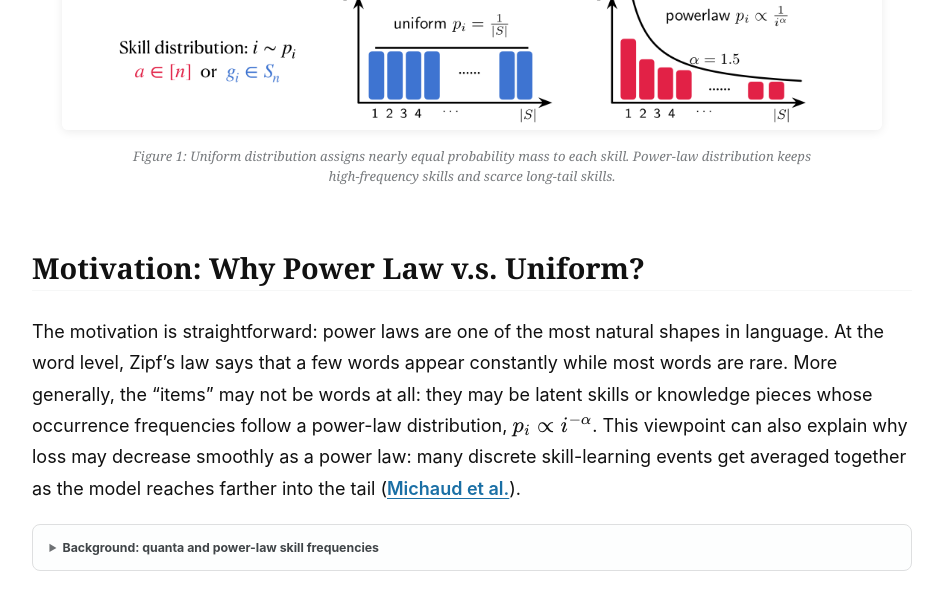
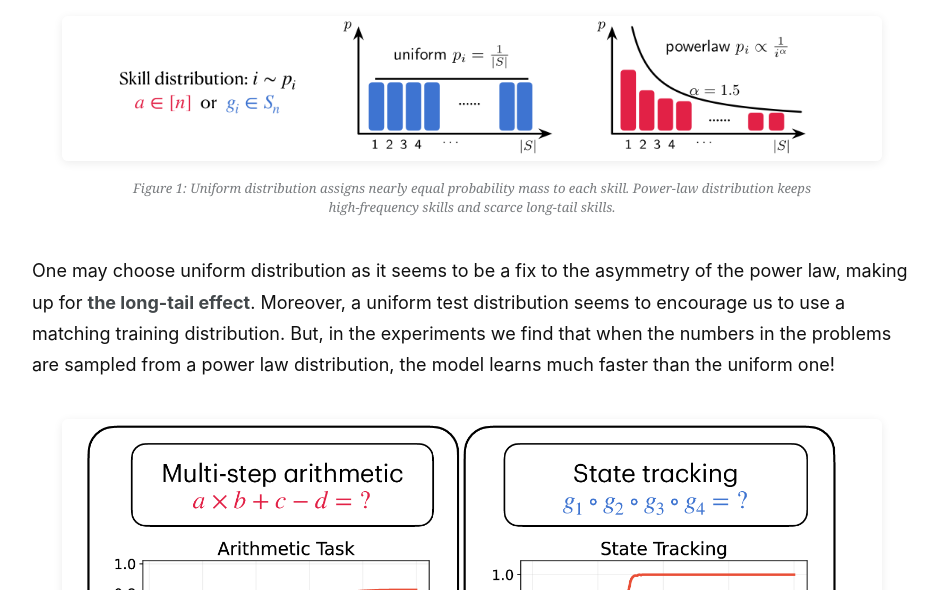
Before and after one commit to zixuan-wang-dlt/zixuan-wang-dlt.github.io, a Jekyll site: the page built from _posts/2026-06-23-power-law-compositional-reasoning.md, in a window 1280 px wide and 1400 px high, scrolled down 826 px, cut to the strip 0-590 px from the top of the window. Shown: the whole strip, without its empty margins (168-1111 px from the left). Built offline with Jekyll 4.4.1, drawn with Linux system fonts in a browser that asks for light colours; some web fonts are replaced; formulas are drawn with MathJax 3; comment, search, counter and statistics services are not loaded; some of the changed text lies outside the part shown.

Commit message:
Add power-law main result figure

```diff
--- a/_posts/2026-06-23-power-law-compositional-reasoning.md
+++ b/_posts/2026-06-23-power-law-compositional-reasoning.md
@@ -27,26 +27,38 @@
 
 ## How to make LLM learn to reason efficiently?
 
-Suppose you are asked to train an LLM to solve reasoning tasks (e.g. grade school math problems) with as few tokens as possible. How will you design your training distribution?
+Suppose you are asked to train an LLM to solve multi-step arithmetic (e.g. $a+b\times c -d\div e=?$) with as few training steps as possible. How should you design your training distribution, given a uniform test distribution?
 
-Let's say you are only allowed to change the distribution of the **numbers**, which is the most basic "knowledge" of the arithmetic. One option is the standard uniform distribution, sampling every number with roughly equal probability. Another option is an asymmetric power-law distribution. Then which one will you choose?
+Let's say you are only allowed to change the training distribution of the **numbers**, which is the most basic "knowledge" of the arithmetic. One option is the standard uniform distribution, sampling every number with roughly equal probability. Another option is an asymmetric power-law distribution. Then which one will you choose?
 
 <figure class="powerlaw-figure powerlaw-figure--wide">
   <a href="/images/blog/power-law/distribution-comparison.pdf">
     <img src="/images/blog/power-law/distribution-comparison.png" alt="Uniform and power-law skill distributions">
   </a>
-  <figcaption>Figure 1: Uniform distribution assigns nearly equal probability mass to each skill. Power-law distribution keeps high-frequency skills and scarce long-tail skills. </figcaption>
+  <figcaption>Figure 1: Uniform distribution assigns nearly equal probability mass to each skill. Power-law distribution keeps high-frequency skills and scarce long-tail skills.</figcaption>
 </figure>
 
+One may choose uniform distribution as it seems to be a fix to the asymmetry of the power law, making up for **the long-tail effect**. Moreover, a uniform test distribution seems to encourage us to use a matching training distribution. But, in the experiments we find that when the numbers in the problems are sampled from a power law distribution, the model learns much faster than the uniform one!
 
-## Motivation: Why Power Law v.s. Uniform?
+<figure class="powerlaw-figure powerlaw-figure--wide">
+  <a href="/images/blog/power-law/main-figure-bottom.pdf">
+    <img src="/images/blog/power-law/main-figure-bottom.png" alt="Power-law distribution trains faster than uniform distribution on multi-step arithmetic and state tracking">
+  </a>
+  <figcaption>Figure 2: In compositional tasks, the long-tail intuition flips. Even when evaluation is uniform, power-law training learns faster than uniform training on multi-step arithmetic and state tracking.</figcaption>
+</figure>
 
-The motivation is straightforward: power laws are one of the most natural shapes in language. At the word level, Zipf's law says that a few words appear constantly while most words are rare. More generally, the "items" may not be words at all: they may be latent skills or knowledge pieces whose occurrence frequencies follow a power-law distribution, $p_i\propto i^{-\alpha}$. This viewpoint can also explain why loss may decrease smoothly as a power law: many discrete skill-learning events get averaged together as the model reaches farther into the tail ([Michaud et al.](https://arxiv.org/abs/2303.13506)).
+We further conducted experiments on several multi-step reasoning tasks, such as famous *state tracking*, synthetic natural language multi-hop QA and synthetic grade school math (GSM) problems. To our surprise, *Power law consistently wins!*
+
+Why does power law help reason so much? In this post, we will first *rethink the intuition* behind the data distribution choices depending on the task category, and then **build a theoretical framework** to explain this counterintuitive phenomenon. Finally, we will show *mechanistic evidence* supporting our theoretical prediction in various settings.
+
+## Why power law v.s. uniform? Why does uniform feel right?
+
+First, why we consider *power law distribution* as the competitor of uniform? The motivation is straightforward: power laws are one of the most natural shapes in language. At the word level, Zipf's law says that a few words appear constantly while most words are rare. More generally, the "items" may not be words at all: they may be latent skills or knowledge pieces whose occurrence frequencies follow a power-law distribution, $p_i\propto i^{-\alpha}$. This viewpoint can also explain why loss may decrease smoothly as a power law: many discrete skill-learning events get averaged together as the model reaches farther into the tail ([Michaud et al.](https://arxiv.org/abs/2303.13506)).
 
 <details class="powerlaw-details" markdown="1">
 <summary>Background: quanta and power-law skill frequencies</summary>
 
-One useful support to this concrete viewpoint is the quanta hypothesis from [Michaud et al.](https://arxiv.org/abs/2303.13506), later discussed in Michaud's [quanta essay](https://ericjmichaud.com/quanta/). Imagine pretraining as learning many discrete modules, or quanta. A quantum might retrieve a piece of knowledge, implement a small algorithm, or support a narrow capability. It matters only on the tokens where it improves prediction, so each quantum has a "use frequency." If these use frequencies are power-law distributed, then smooth neural scaling can arise from many discrete learning events being averaged together: as we scale data, parameters, or training time, the model reaches farther into the tail of useful quanta.
+One useful way to make this viewpoint concrete is the quanta hypothesis from [Michaud et al.](https://arxiv.org/abs/2303.13506), later discussed in Michaud's [quanta essay](https://ericjmichaud.com/quanta/). Imagine pretraining as learning many discrete modules, or quanta. A quantum might retrieve a piece of knowledge, implement a small algorithm, or support a narrow capability. It matters only on the tokens where it improves prediction, so each quantum has a "use frequency." If these use frequencies are power-law distributed, then smooth neural scaling can arise from many discrete learning events being averaged together: as we scale data, parameters, or training time, the model reaches farther into the tail of useful quanta.
 
 <blockquote class="powerlaw-pullquote">
   <p>The "use frequencies" of the quanta naturally follow a power law.</p>
@@ -64,14 +76,12 @@
       <img src="https://ericjmichaud.com/quanta/assets/quanta-sequence.png" alt="Eric Michaud's quanta sequence power-law schematic">
     </a>
   </div>
-  <figcaption>Figure 2: Individual skills can appear as sharp learning transitions but forming a smooth pre-training loss curve together. Source: Eric J. Michaud, <a href="https://ericjmichaud.com/quanta/">On neural scaling and the quanta hypothesis</a>.</figcaption>
+  <figcaption>Figure 3: Individual skills can appear as sharp learning transitions, but together they form a smooth pre-training loss curve. Source: Eric J. Michaud, <a href="https://ericjmichaud.com/quanta/">On neural scaling and the quanta hypothesis</a>.</figcaption>
 </figure>
 
 But this picture of power law also exposes a problem: **the long tail effect**. Under a power-law distribution, rare skills are observed only when the dataset becomes very large, while the most frequent skills may be sampled far beyond what is necessary for learning them.
 
-If the goal is to learn atomic knowledge or individual skills faster, the obvious data-curation move is to flatten the distribution: up-weight low-frequency skills, down-weight high-frequency ones, and move closer to a uniform distribution over skills. Given enough knowledge about the data and enough budget for curation, this sounds like the ideal long-tail fix.
-
-That is the intuition we start from. If a power-law distribution creates a long-tail problem, shouldn't a more uniform distribution help?
+If the goal is to learn atomic knowledge or individual skills faster, the obvious data-curation move is to flatten the distribution: up-weight low-frequency skills, down-weight high-frequency ones, and move closer to a uniform distribution over skills. Given enough knowledge about the data and enough budget for curation, this sounds like the ideal long-tail fix. In this case, shouldn't a more uniform distribution help?
 
 ## Sanity check: one-hop memorization
 
@@ -211,7 +221,9 @@
 <p class="powerlaw-punchline"><strong>Punchline.</strong> Uniform distribution fixes long-tail exposure, but for composition it can also create a symmetric hard instance: the initial alignment is tiny, the useful gradient is tiny, and gradient descent sees an almost flat landscape.</p>
 
 <p class="powerlaw-remark"><strong>Remark.</strong>
-The rigorous theoretical result uses another tool called correlational statistical query (CSQ) lower bound. Under a uniform input distribution, learning the compositional task requires either very accurate gradient queries or a large amount of data/compute. <details class="powerlaw-details" markdown="1">
+The rigorous theoretical result uses another tool called correlational statistical query (CSQ) lower bound. Under a uniform input distribution, learning the compositional task requires either very accurate gradient queries or a large amount of data/compute.</p>
+
+<details class="powerlaw-details" markdown="1">
 <summary>CSQ lower bound and proof sketch</summary>
 
 **Theorem.** Let the input distribution be uniform, $p_j=1/d$, and let $k\ge 2$. There exists a function class $\mathcal F_k$ and a constant $\epsilon=\Omega(1)$ such that any correlational statistical query learner using $q$ queries requires tolerance
@@ -231,7 +243,7 @@
 $$
 
 Next, choose a large subset of hypercube vectors whose pairwise normalized inner products are small. A standard Hoeffding plus union-bound argument gives a subset of size about $\exp(\Omega(\varepsilon^2d))$ with $\left|w_1^\top w_2/d\right|\le \varepsilon$ for every distinct pair. Therefore the corresponding functions are nearly uncorrelated, and a correlational query reveals very little about which target in the class is the true one. Plugging this packing into the standard CSQ lower-bound argument yields the tolerance bound above.
-</details></p>
+</details>
 
 ## Power-law distribution re-enables efficient training
 
```
Also changed, not shown: other parts of _posts/2026-06-23-power-law-compositional-reasoning.md (+7 -7 lines), images/blog/power-law/main-figure-bottom.png (added), 1 other file.
